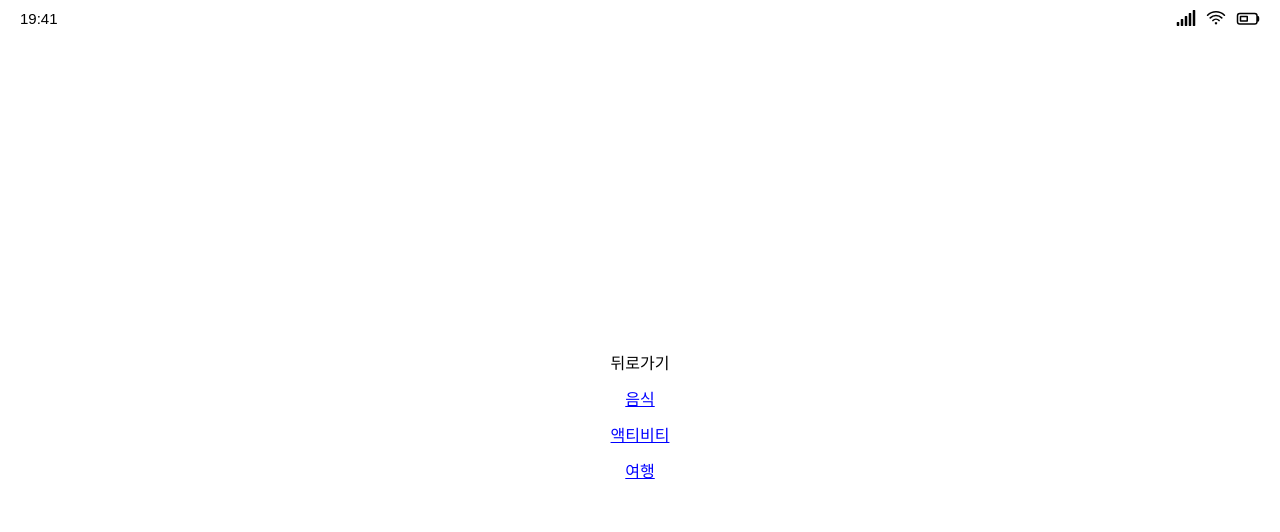
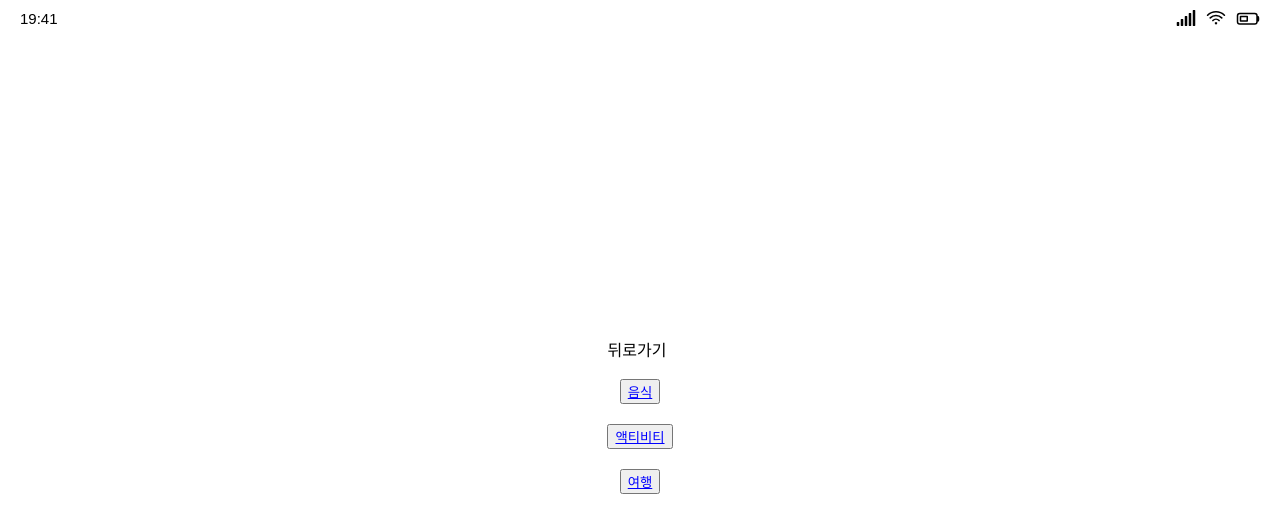
Before and after one commit to likelion-sjsu/hackathon, a React (Create React App) app in the folder client/: page /category in a window 1280 px wide. Shown: the top 532 px of the page. Built offline with nearby package versions, Linux system fonts and the light colour scheme.

Commit message:
add create room api

```diff
--- a/client/src/Routes/SelectCategory.jsx
+++ b/client/src/Routes/SelectCategory.jsx
@@ -1,5 +1,6 @@
+import { SERVER_URL } from "api";
 import React from "react";
-import { Link } from "react-router-dom";
+import { Link, useNavigate } from "react-router-dom";
 import styled from "styled-components";
 
 const Container = styled.main`
@@ -18,7 +19,7 @@ const CenterBox = styled.div`
   gap: 20px;
 `;
 
-const CategoryBtn = styled(Link)`
+const CategoryBtn = styled.button`
   text-decoration: underline;
   color: blue;
   cursor: pointer;
@@ -26,16 +27,43 @@ const CategoryBtn = styled(Link)`
 
 export default function SelectCategory() {
   const roomInfo = JSON.parse(localStorage.getItem("roomInfo"));
+  const navigate = useNavigate();
 
-  console.log(roomInfo);
+  const onclick = async (category) => {
+    console.log(category);
+
+    if (roomInfo.role === "individual") {
+      navigate(`${category}`);
+    } else {
+      const formData = new FormData();
+      formData.append("category", category);
+      const res = await fetch(`${SERVER_URL}/room/`, {
+        method: "POST",
+        body: formData,
+      });
+      const data = await res.json();
+
+      if (res.ok) {
+        localStorage.setItem(
+          "roomInfo",
+          JSON.stringify({
+            role: "leader",
+            code: data.code,
+            category: category,
+          })
+        );
+        navigate(`${category}`);
+      }
+    }
+  };
 
   return (
     <Container>
       <Link to={"/mode"}>뒤로가기</Link>
       <CenterBox>
-        <CategoryBtn to={"./food"}>음식</CategoryBtn>
-        <CategoryBtn to={"./activity"}>액티비티</CategoryBtn>
-        <CategoryBtn to={"./travel"}>여행</CategoryBtn>
+        <CategoryBtn onClick={() => onclick("food")}>음식</CategoryBtn>
+        <CategoryBtn onClick={() => onclick("activity")}>액티비티</CategoryBtn>
+        <CategoryBtn onClick={() => onclick("travel")}>여행</CategoryBtn>
       </CenterBox>
     </Container>
   );
--- a/client/src/Routes/SelectMode.jsx
+++ b/client/src/Routes/SelectMode.jsx
@@ -62,12 +62,6 @@ export default function SelectMode() {
   };
 
   const onClickCreateRoom = () => {
-    const code = "1234";
-    // 서버에서 방만들고 코드 받기
-    localStorage.setItem(
-      "roomInfo",
-      JSON.stringify({ role: "leader", code: code })
-    );
     navigate("/category");
   };
 
--- a/client/src/api.js
+++ b/client/src/api.js
@@ -0,0 +1 @@
+export const SERVER_URL = "http://127.0.0.1:8000";
```
